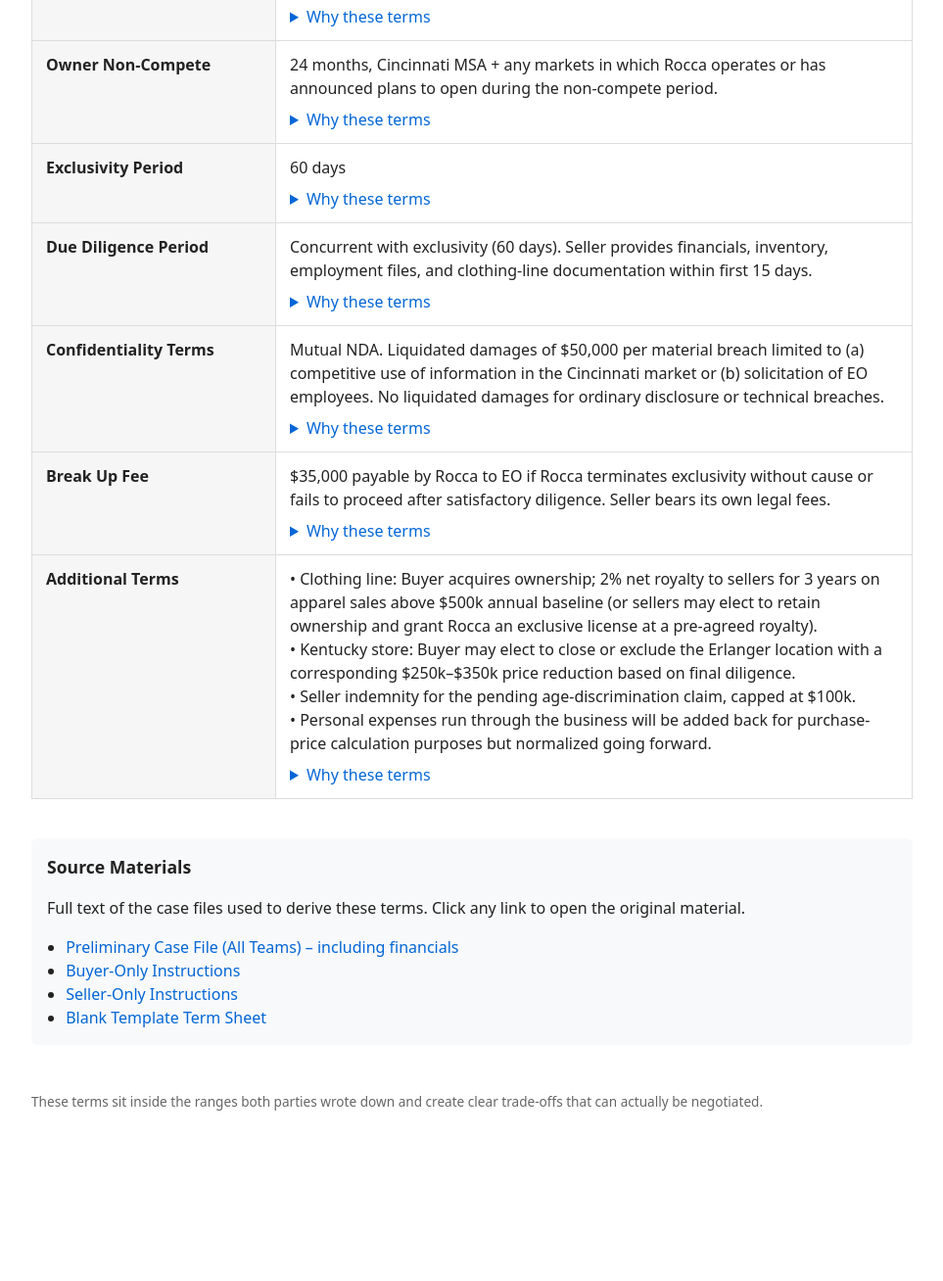
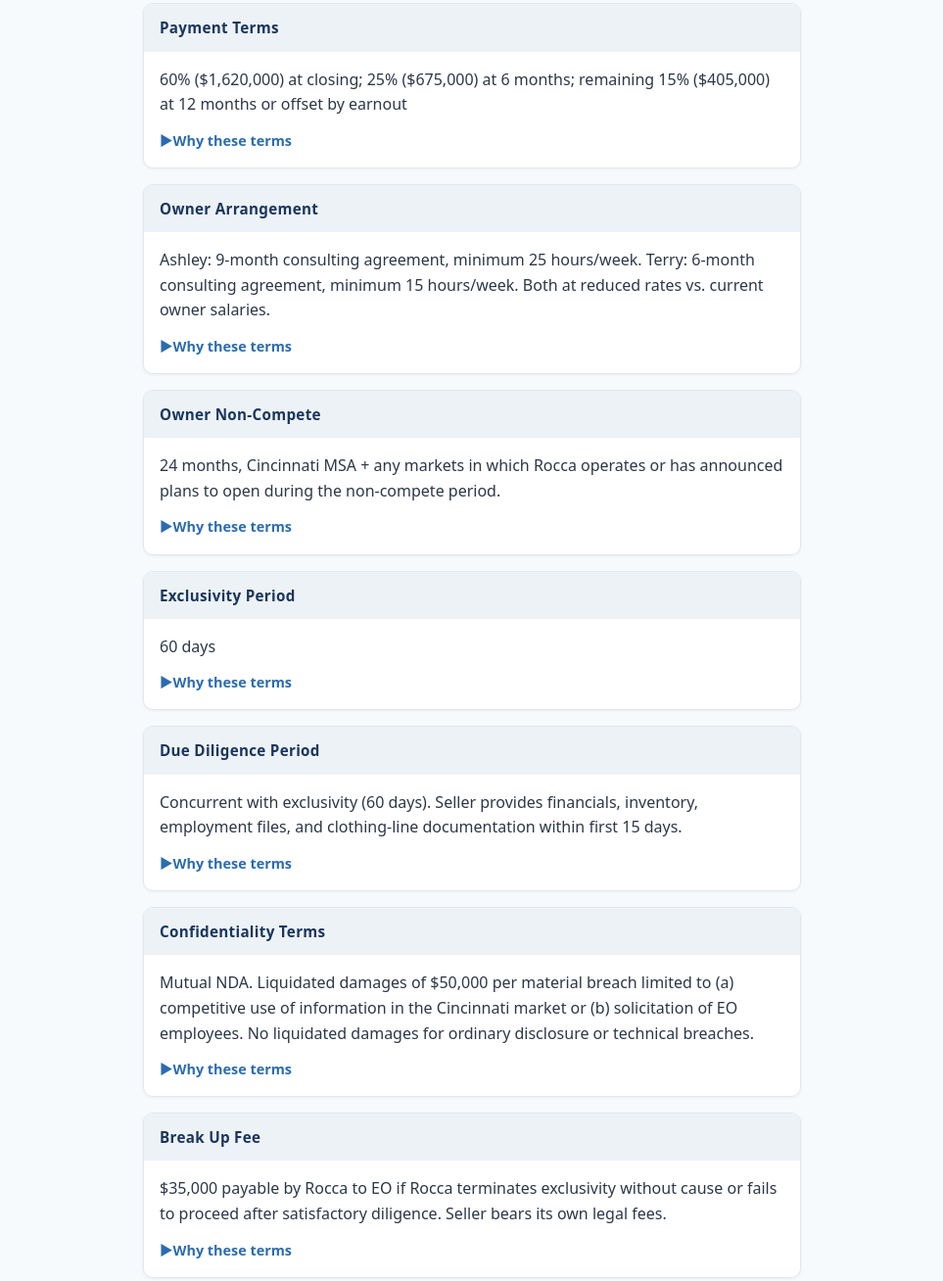
Before and after one commit to raynino/negotiation-101, a plain HTML site: page index.html in a window 1280 px wide. Shown: the part 553-1861 px from the top of the page at 98% size, without its empty margins (158-1121 px from the left). Before the commit the page ends 1728 px from the top, so only its background shows below. Drawn offline with Linux system fonts and the light colour scheme.

Commit message:
Redesign as mobile-friendly colored website

```diff
--- a/index.html
+++ b/index.html
@@ -3,140 +3,264 @@
 <head>
 <meta charset="UTF-8">
 <meta name="viewport" content="width=device-width, initial-scale=1.0">
-<title>Negotiation 101 – Term Sheet | Evans Outfitters / Rocca Holdings</title>
+<title>Negotiation 101 – Term Sheet | Evans Outfitters / Rocca</title>
 <style>
-  body { font-family: system-ui, -apple-system, sans-serif; max-width: 900px; margin: 40px auto; padding: 0 20px; line-height: 1.5; color: #222; }
-  h1 { font-size: 1.6rem; margin-bottom: 0.3rem; }
-  h2 { font-size: 1.2rem; margin-top: 2rem; }
-  .subtitle { color: #555; margin-bottom: 2rem; }
-  table { width: 100%; border-collapse: collapse; margin: 1.5rem 0; }
-  th, td { border: 1px solid #ddd; padding: 12px 14px; vertical-align: top; text-align: left; }
-  th { background: #f6f6f6; font-weight: 600; width: 220px; }
-  details { margin-top: 8px; }
-  summary { cursor: pointer; color: #0366d6; font-weight: 500; }
-  summary:hover { text-decoration: underline; }
-  .why { margin: 10px 0 0 0; padding: 10px 12px; background: #f8f9fa; border-left: 3px solid #0366d6; font-size: 0.95rem; }
-  .sources { margin-top: 2.5rem; padding: 16px; background: #f8f9fa; border-radius: 6px; }
-  .sources h2 { margin-top: 0; font-size: 1.1rem; }
-  .sources ul { margin: 0.5rem 0 0 0; padding-left: 1.2rem; }
-  .sources a { color: #0366d6; text-decoration: none; }
+  :root {
+    --navy: #1a365d;
+    --teal: #2c7a7b;
+    --light: #f7fafc;
+    --card: #ffffff;
+    --border: #e2e8f0;
+    --accent: #2b6cb0;
+    --text: #2d3748;
+    --muted: #718096;
+  }
+  * { box-sizing: border-box; }
+  body {
+    font-family: system-ui, -apple-system, BlinkMacSystemFont, "Segoe UI", Roboto, sans-serif;
+    margin: 0;
+    background: var(--light);
+    color: var(--text);
+    line-height: 1.6;
+  }
+  header {
+    background: linear-gradient(135deg, var(--navy) 0%, var(--teal) 100%);
+    color: white;
+    padding: 2.5rem 1.25rem 2rem;
+    text-align: center;
+  }
+  header h1 {
+    margin: 0 0 0.4rem;
+    font-size: 1.75rem;
+    font-weight: 700;
+  }
+  header p {
+    margin: 0;
+    opacity: 0.9;
+    font-size: 1rem;
+  }
+  .container {
+    max-width: 720px;
+    margin: 0 auto;
+    padding: 1.5rem 1rem 3rem;
+  }
+  .term-card {
+    background: var(--card);
+    border: 1px solid var(--border);
+    border-radius: 10px;
+    margin-bottom: 1rem;
+    overflow: hidden;
+    box-shadow: 0 1px 3px rgba(0,0,0,0.05);
+  }
+  .term-header {
+    background: #edf2f7;
+    padding: 0.75rem 1rem;
+    font-weight: 600;
+    color: var(--navy);
+    font-size: 0.95rem;
+    letter-spacing: 0.02em;
+  }
+  .term-body {
+    padding: 1rem;
+  }
+  .term-value {
+    margin: 0 0 0.75rem;
+    font-size: 1rem;
+  }
+  details {
+    margin-top: 0.5rem;
+  }
+  summary {
+    cursor: pointer;
+    color: var(--accent);
+    font-weight: 600;
+    font-size: 0.9rem;
+    outline: none;
+    list-style: none;
+  }
+  summary::-webkit-details-marker { display: none; }
+  summary::before {
+    content: "▶ ";
+    display: inline-block;
+    transition: transform 0.15s;
+  }
+  details[open] summary::before {
+    transform: rotate(90deg);
+  }
+  .why {
+    margin: 0.75rem 0 0;
+    padding: 0.85rem 1rem;
+    background: #ebf8ff;
+    border-left: 4px solid var(--accent);
+    border-radius: 0 6px 6px 0;
+    font-size: 0.92rem;
+    color: #2a4365;
+  }
+  .sources {
+    background: white;
+    border: 1px solid var(--border);
+    border-radius: 10px;
+    padding: 1.25rem;
+    margin-top: 2rem;
+  }
+  .sources h2 {
+    margin: 0 0 0.5rem;
+    font-size: 1.15rem;
+    color: var(--navy);
+  }
+  .sources p {
+    margin: 0 0 0.75rem;
+    color: var(--muted);
+    font-size: 0.95rem;
+  }
+  .sources ul {
+    margin: 0;
+    padding-left: 1.2rem;
+  }
+  .sources li {
+    margin-bottom: 0.4rem;
+  }
+  .sources a {
+    color: var(--accent);
+    text-decoration: none;
+    font-weight: 500;
+  }
   .sources a:hover { text-decoration: underline; }
-  .footer { margin-top: 3rem; font-size: 0.85rem; color: #666; }
+  footer {
+    text-align: center;
+    padding: 1.5rem 1rem;
+    color: var(--muted);
+    font-size: 0.85rem;
+  }
+  @media (min-width: 600px) {
+    header h1 { font-size: 2rem; }
+    .container { padding: 2rem 1.5rem 4rem; }
+  }
 </style>
 </head>
 <body>
-<h1>Term Sheet – Recommended Terms</h1>
-<p class="subtitle">Evans Outfitters, LLC → Rocca Holdings, Inc. (Lucerne)<br>DAV Patriot Boot Camp – Negotiation Workshop</p>
+<header>
+  <h1>Negotiation 101</h1>
+  <p>Recommended Term Sheet<br>Evans Outfitters → Rocca Holdings (Lucerne)</p>
+</header>
 
-<table>
-  <tr>
-    <th>Price</th>
-    <td>
-      $2,700,000 (subject to quality-of-earnings adjustment and Kentucky store election)
+<div class="container">
+  <div class="term-card">
+    <div class="term-header">Price</div>
+    <div class="term-body">
+      <p class="term-value">$2,700,000 (subject to quality-of-earnings adjustment and Kentucky store election)</p>
       <details>
         <summary>Why these terms</summary>
         <div class="why">Buyer’s stated ceiling was roughly 3× average net profit (~$2.7M). Seller’s flex floor was ~$2.56M (80% of their $3.2M ask). $2.7M lands at the top of buyer’s comfort zone and just above seller’s “other terms must be good” number. It also leaves room for the quality-of-earnings adjustment once personal expenses and the weak Kentucky store are quantified.</div>
       </details>
-    </td>
-  </tr>
-  <tr>
-    <th>Earnout</th>
-    <td>
-      Up to $300,000 additional if trailing-twelve-month adjusted EBITDA ≥ $850,000 in the first 12 months post-closing
+    </div>
+  </div>
+
+  <div class="term-card">
+    <div class="term-header">Earnout</div>
+    <div class="term-body">
+      <p class="term-value">Up to $300,000 additional if trailing-twelve-month adjusted EBITDA ≥ $850,000 in the first 12 months post-closing</p>
       <details>
         <summary>Why these terms</summary>
         <div class="why">Buyer wanted a meaningful performance contingency; seller resisted any earnout that made the upfront payment small. A modest $300k cap tied to a clear EBITDA threshold (above recent run-rate) gives buyer downside protection without turning the deal into a bet the sellers have to win. It also partially bridges the remaining valuation gap.</div>
       </details>
-    </td>
-  </tr>
-  <tr>
-    <th>Payment Terms</th>
-    <td>
-      60% ($1,620,000) at closing; 25% ($675,000) at 6 months; remaining 15% ($405,000) at 12 months or offset by earnout
+    </div>
+  </div>
+
+  <div class="term-card">
+    <div class="term-header">Payment Terms</div>
+    <div class="term-body">
+      <p class="term-value">60% ($1,620,000) at closing; 25% ($675,000) at 6 months; remaining 15% ($405,000) at 12 months or offset by earnout</p>
       <details>
         <summary>Why these terms</summary>
         <div class="why">Buyer preferred a three-year stretch because of existing debt. Seller wanted essentially all cash within six months. 60/25/15 gets seller more than half the money at closing and the large majority within six months, while still giving buyer a one-year cash-flow cushion. The final tranche can be reduced by any earnout shortfall, which aligns incentives.</div>
       </details>
-    </td>
-  </tr>
-  <tr>
-    <th>Owner Arrangement</th>
-    <td>
-      Ashley: 9-month consulting agreement, minimum 25 hours/week. Terry: 6-month consulting agreement, minimum 15 hours/week. Both at reduced rates vs. current owner salaries.
+    </div>
+  </div>
+
+  <div class="term-card">
+    <div class="term-header">Owner Arrangement</div>
+    <div class="term-body">
+      <p class="term-value">Ashley: 9-month consulting agreement, minimum 25 hours/week. Terry: 6-month consulting agreement, minimum 15 hours/week. Both at reduced rates vs. current owner salaries.</p>
       <details>
         <summary>Why these terms</summary>
         <div class="why">Buyer needs Ashley more than Terry for transition and views a full year as ideal. Seller wants to exit as quickly as possible and prefers ≤30 hours/week. Nine months for Ashley and six for Terry, both at reduced hours, is a practical middle ground. Framing it as consulting rather than employment also reduces benefits and termination-risk friction.</div>
       </details>
-    </td>
-  </tr>
-  <tr>
-    <th>Owner Non-Compete</th>
-    <td>
-      24 months, Cincinnati MSA + any markets in which Rocca operates or has announced plans to open during the non-compete period.
+    </div>
+  </div>
+
+  <div class="term-card">
+    <div class="term-header">Owner Non-Compete</div>
+    <div class="term-body">
+      <p class="term-value">24 months, Cincinnati MSA + any markets in which Rocca operates or has announced plans to open during the non-compete period.</p>
       <details>
         <summary>Why these terms</summary>
         <div class="why">Twenty-four months is the number Rocca asked for and is standard market practice for a founder-led retail business where the owners are the brand and the customer relationships. It primarily protects Rocca—if Ashley or Terry could open a competing outfitter across the street six months after closing, the $2.7M stops making sense. It also quietly protects the sellers, because a credible non-compete is what makes the buyer comfortable paying full price for goodwill that would otherwise evaporate. The geographic scope (Cincinnati metro plus markets Rocca actually operates in or has announced) keeps it from being an open-ended national restriction.</div>
       </details>
-    </td>
-  </tr>
-  <tr>
-    <th>Exclusivity Period</th>
-    <td>
-      60 days
+    </div>
+  </div>
+
+  <div class="term-card">
+    <div class="term-header">Exclusivity Period</div>
+    <div class="term-body">
+      <p class="term-value">60 days</p>
       <details>
         <summary>Why these terms</summary>
         <div class="why">Buyer’s ideal was 120 days (floor 45). Seller’s ideal was 30 days (ceiling ~60). Sixty days is the outer edge of what seller said they could live with and still inside buyer’s minimum. It is long enough for real diligence on three stores plus the clothing line, short enough to keep momentum.</div>
       </details>
-    </td>
-  </tr>
-  <tr>
-    <th>Due Diligence Period</th>
-    <td>
-      Concurrent with exclusivity (60 days). Seller provides financials, inventory, employment files, and clothing-line documentation within first 15 days.
+    </div>
+  </div>
+
+  <div class="term-card">
+    <div class="term-header">Due Diligence Period</div>
+    <div class="term-body">
+      <p class="term-value">Concurrent with exclusivity (60 days). Seller provides financials, inventory, employment files, and clothing-line documentation within first 15 days.</p>
       <details>
         <summary>Why these terms</summary>
         <div class="why">Running it concurrent with exclusivity avoids extending the period seller dislikes. The 15-day document drop creates a clear early checkpoint so buyer is not waiting until day 45 to discover problems.</div>
       </details>
-    </td>
-  </tr>
-  <tr>
-    <th>Confidentiality Terms</th>
-    <td>
-      Mutual NDA. Liquidated damages of $50,000 per material breach limited to (a) competitive use of information in the Cincinnati market or (b) solicitation of EO employees. No liquidated damages for ordinary disclosure or technical breaches.
+    </div>
+  </div>
+
+  <div class="term-card">
+    <div class="term-header">Confidentiality Terms</div>
+    <div class="term-body">
+      <p class="term-value">Mutual NDA. Liquidated damages of $50,000 per material breach limited to (a) competitive use of information in the Cincinnati market or (b) solicitation of EO employees. No liquidated damages for ordinary disclosure or technical breaches.</p>
       <details>
         <summary>Why these terms</summary>
         <div class="why">Seller wanted $100k liquidated damages per breach and was especially worried about employee poaching and competitive use. Buyer rejected unusual remedies. $50k liquidated damages limited to the two specific harms seller actually cares about is a real concession from buyer without creating an unlimited penalty regime.</div>
       </details>
-    </td>
-  </tr>
-  <tr>
-    <th>Break Up Fee</th>
-    <td>
-      $35,000 payable by Rocca to EO if Rocca terminates exclusivity without cause or fails to proceed after satisfactory diligence. Seller bears its own legal fees.
+    </div>
+  </div>
+
+  <div class="term-card">
+    <div class="term-header">Break Up Fee</div>
+    <div class="term-body">
+      <p class="term-value">$35,000 payable by Rocca to EO if Rocca terminates exclusivity without cause or fails to proceed after satisfactory diligence. Seller bears its own legal fees.</p>
       <details>
         <summary>Why these terms</summary>
         <div class="why">Seller floated $50k plus legal fees. Buyer had no provision. $35k with each side bearing its own legal costs is enough to give seller some protection against a casual walk-away after exclusivity starts, but not so large that buyer will refuse to sign.</div>
       </details>
-    </td>
-  </tr>
-  <tr>
-    <th>Additional Terms</th>
-    <td>
-      • Clothing line: Buyer acquires ownership; 2% net royalty to sellers for 3 years on apparel sales above $500k annual baseline (or sellers may elect to retain ownership and grant Rocca an exclusive license at a pre-agreed royalty).<br>
+    </div>
+  </div>
+
+  <div class="term-card">
+    <div class="term-header">Additional Terms</div>
+    <div class="term-body">
+      <p class="term-value">• Clothing line: Buyer acquires ownership; 2% net royalty to sellers for 3 years on apparel sales above $500k annual baseline (or sellers may elect to retain ownership and grant Rocca an exclusive license at a pre-agreed royalty).<br>
       • Kentucky store: Buyer may elect to close or exclude the Erlanger location with a corresponding $250k–$350k price reduction based on final diligence.<br>
       • Seller indemnity for the pending age-discrimination claim, capped at $100k.<br>
-      • Personal expenses run through the business will be added back for purchase-price calculation purposes but normalized going forward.
+      • Personal expenses run through the business will be added back for purchase-price calculation purposes but normalized going forward.</p>
       <details>
         <summary>Why these terms</summary>
         <div class="why">Clothing line is the highest-value asset both sides recognize. Giving buyer ownership (or a clean exclusive license) while leaving sellers a limited royalty or retention option addresses buyer’s strategic priority and seller’s willingness to trade price for continued upside. Kentucky is the weakest store on both sets of numbers; an explicit close/exclude election with a pre-agreed price band removes a future argument. The age-discrimination claim is an open liability; a capped indemnity is standard and protects buyer without making the sellers write a blank check. Personal expenses are already flagged by seller; treating them as add-backs for valuation but requiring clean books post-close is the normal quality-of-earnings outcome.</div>
       </details>
-    </td>
-  </tr>
-</table>
+    </div>
+  </div>
 
   <div class="sources">
     <h2>Source Materials</h2>
-  <p>Full text of the case files used to derive these terms. Click any link to open the original material.</p>
+    <p>Full text of the case files used to derive these terms.</p>
     <ul>
       <li><a href="https://github.com/raynino/negotiation-101/blob/main/sources/preliminary-case-file.md" target="_blank">Preliminary Case File (All Teams) – including financials</a></li>
       <li><a href="https://github.com/raynino/negotiation-101/blob/main/sources/buyer-only.md" target="_blank">Buyer-Only Instructions</a></li>
@@ -144,7 +268,11 @@
       <li><a href="https://github.com/raynino/negotiation-101/blob/main/sources/template-term-sheet.md" target="_blank">Blank Template Term Sheet</a></li>
     </ul>
   </div>
+</div>
 
-<p class="footer">These terms sit inside the ranges both parties wrote down and create clear trade-offs that can actually be negotiated.</p>
+<footer>
+  DAV Patriot Boot Camp – Negotiation Workshop<br>
+  These terms sit inside the ranges both parties wrote down and create clear trade-offs that can actually be negotiated.
+</footer>
 </body>
 </html>
```
Lines whose indentation alone changed are shown as unchanged.
